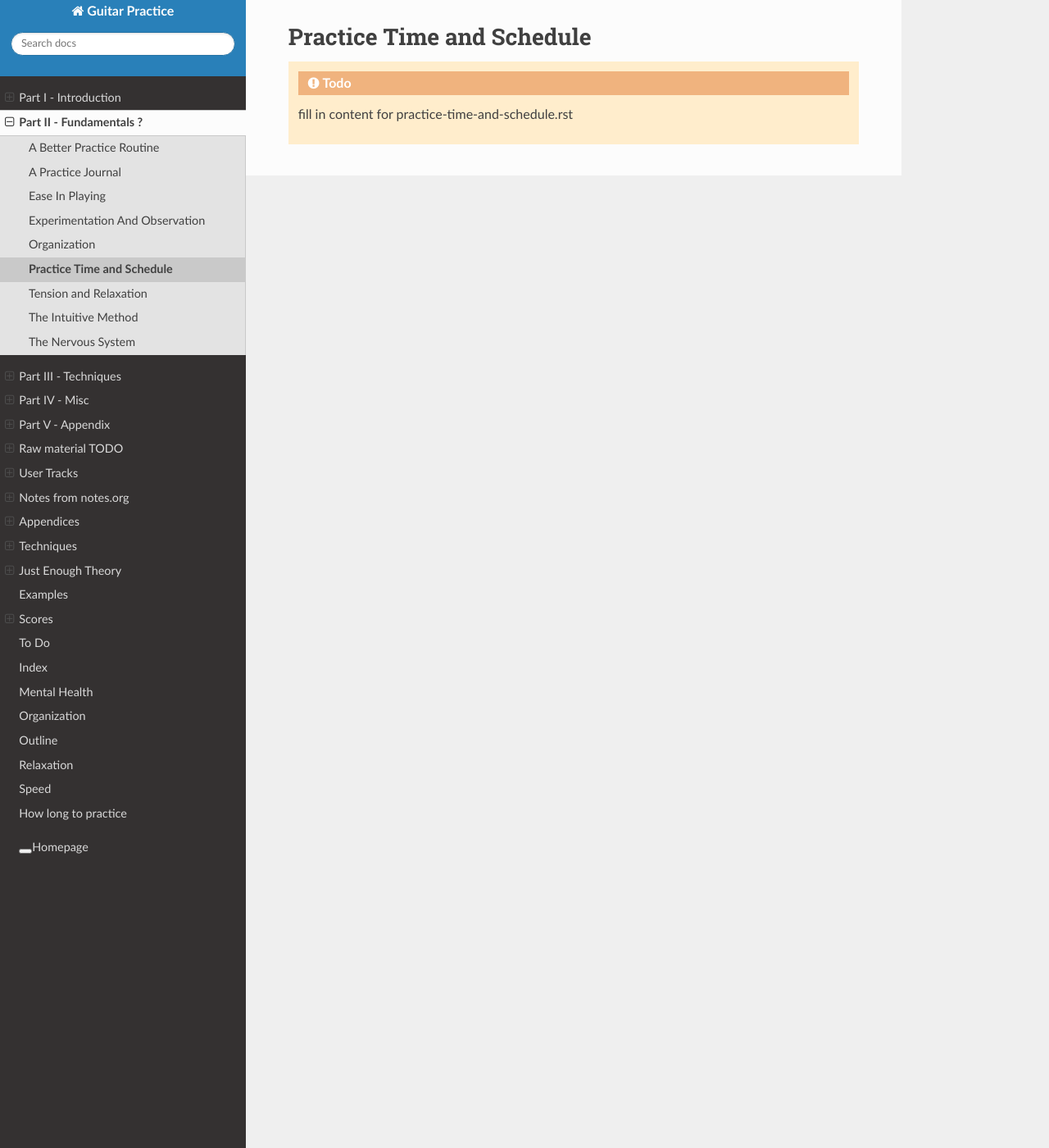
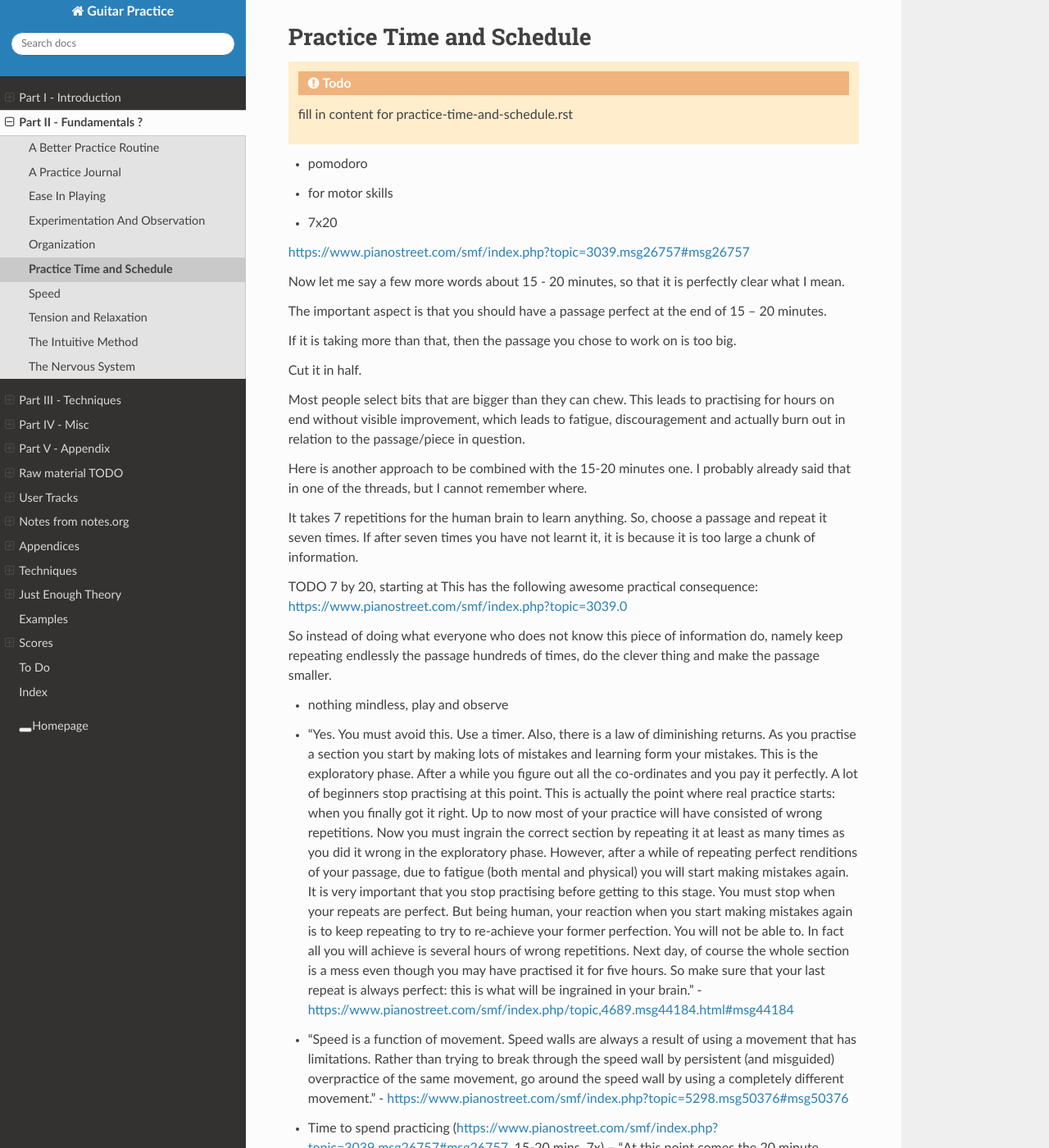
Before and after one commit to jzohrab/practicing-guitar, a Sphinx documentation site: the page built from docs/part-2/practice-time-and-schedule.rst, in a window 1280 px wide and 1400 px high. Shown: the whole window at 82% size. Built offline with Sphinx 7.4.7 and the Read the Docs theme 2.0.0, drawn with Linux system fonts in a browser that asks for light colours; a script that is not in the unit is left out; some of the changed text lies outside the part shown.

Commit message:
Moving existing draft pages to proper files.

```diff
--- a/docs/mental-health.rst
+++ /dev/null
@@ -1,4 +0,0 @@
-Mental Health
-=============
-
-.. todo:: fill this in
--- a/docs/part-2/practice-time-and-schedule.rst
+++ b/docs/part-2/practice-time-and-schedule.rst
@@ -2,3 +2,40 @@ Practice Time and Schedule
 --------------------------
 
 .. todo:: fill in content for practice-time-and-schedule.rst
+
+* pomodoro
+
+* for motor skills
+
+* 7x20
+
+https://www.pianostreet.com/smf/index.php?topic=3039.msg26757#msg26757
+
+Now let me say a few more words about 15 - 20 minutes, so that it is perfectly clear what I mean.
+
+The important aspect is that you should have a passage perfect at the end of 15 – 20 minutes.
+
+If it is taking more than that, then the passage you chose to work on is too big.
+
+Cut it in half.
+
+Most people select bits that are bigger than they can chew. This leads to practising for hours on end without visible improvement, which leads to fatigue, discouragement and actually burn out in relation to the passage/piece in question.
+
+Here is another approach to be combined with the 15-20 minutes one. I probably already said that in one of the threads, but I cannot remember where.
+
+It takes 7 repetitions for the human brain to learn anything. So, choose a passage and repeat it seven times. If after seven times you have not learnt it, it is because it is too large a chunk of information.
+
+TODO 7 by 20, starting at This has the following awesome practical consequence:
+https://www.pianostreet.com/smf/index.php?topic=3039.0
+
+
+So instead of doing what everyone who does not know this piece of information do, namely keep repeating endlessly the passage hundreds of times, do the clever thing and make the passage smaller.
+
+* nothing mindless, play and observe
+
+* "Yes. You must avoid this. Use a timer. Also, there is a law of diminishing returns. As you practise a section you start by making lots of mistakes and learning form your mistakes. This is the exploratory phase. After a while you figure out all the co-ordinates and you pay it perfectly. A lot of beginners stop practising at this point. This is actually the point where real practice starts: when you finally got it right. Up to now most of your practice will have consisted of wrong repetitions. Now you must ingrain the correct section by repeating it at least as many times as you did it wrong in the exploratory phase. However, after a while of repeating perfect renditions of your passage, due to fatigue (both mental and physical) you will start making mistakes again. It is very important that you stop practising before getting to this stage. You must stop when your repeats are perfect. But being human, your reaction when you start making mistakes again is to keep repeating to try to re-achieve your former perfection. You will not be able to. In fact all you will achieve is several hours of wrong repetitions. Next day, of course the whole section is a mess even though you may have practised it for five hours. So make sure that your last repeat is always perfect: this is what will be ingrained in your brain." - https://www.pianostreet.com/smf/index.php/topic,4689.msg44184.html#msg44184
+
+* "Speed is a function of movement. Speed walls are always a result of using a movement that has limitations. Rather than trying to break through the speed wall by persistent (and misguided) overpractice of the same movement, go around the speed wall by using a completely different movement." - https://www.pianostreet.com/smf/index.php?topic=5298.msg50376#msg50376
+
+
+* Time to spend practicing (https://www.pianostreet.com/smf/index.php?topic=3039.msg26757#msg26757, 15-20 mins, 7x) -- "At this point comes the 20 minute principle. Do not play this first bar anymore today! Nothing bad will happen if in your next 20 minute practice session you work on this first bar again. But nothing good will happen either: It will be a total waste of time. Instead take your break, and on the next session work on a different passage of the prelude."
--- a/docs/part-2/tension-and-relaxation.rst
+++ b/docs/part-2/tension-and-relaxation.rst
@@ -2,3 +2,9 @@ Tension and Relaxation
 ----------------------
 
 .. todo:: fill in content for tension-and-relaxation.rst
+
+Bad term.  can't play totally relaxed.
+
+No accumulated tension.
+
+  If you keep your body relaxed, the body is in contact with the depths of your soul.  Is that clear?  Because it's quite important.  If you are stiff, in any joint, you impede the current, the emotion, physical current of what the music itself dictates to you.  If you have a stiff joint, you don't let it go through [into the instrument]. `Claudio Arrau, YouTube interview <https://www.youtube.com/watch?v=oXOiLVT18W4&t=2m6s>`_
```
Also changed, not shown: docs/organization.rst (deleted, +0 -27 lines), docs/outline.rst (deleted, +0 -38 lines), docs/part-2/organization.rst (+22 -0 lines), docs/relaxation.rst (deleted, +0 -10 lines), docs/time-and-schedule.rst (deleted, +0 -39 lines), docs/part-2/speed.rst (renamed from docs/speed.rst).
